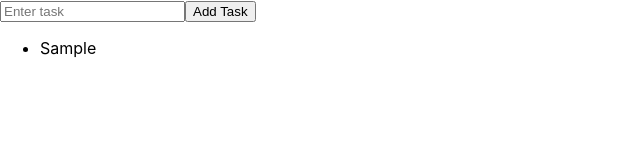
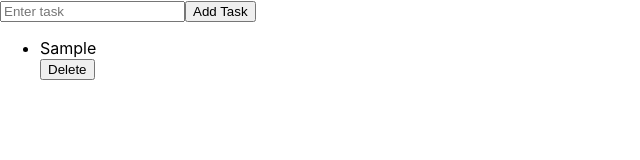
Before and after one commit to alexandremhm/todo-react, a React (Create React App) app: page / in a window 1280 px wide. Both pictures are taken after typing "Sample" into the empty fields and a click on the button "Add Task". Shown: the top 160 px of the page, without its empty margins (0-640 px from the left). Built offline with nearby package versions, Linux system fonts and the light colour scheme.

Commit message:
Add remove task

```diff
--- a/src/components/TaskList.jsx
+++ b/src/components/TaskList.jsx
@@ -2,15 +2,20 @@ import React, { useContext } from 'react';
 import notesContext from '../context/notesContext';
 
 function TaskList () {
-  const { notes } = useContext(notesContext);
+  const { notes, removeNote } = useContext(notesContext);
   return (
     <div>
       <ul>
         {
           notes.map((note, index) => (
-            <li key={index}>
-              {note.task}
-            </li>
+            <div key={index}>
+              <li>
+                {note.task}
+              </li>
+              <button onClick={() => removeNote(note.id)}>
+                Delete
+              </button>
+            </div>
           ))
         }
       </ul>
```
